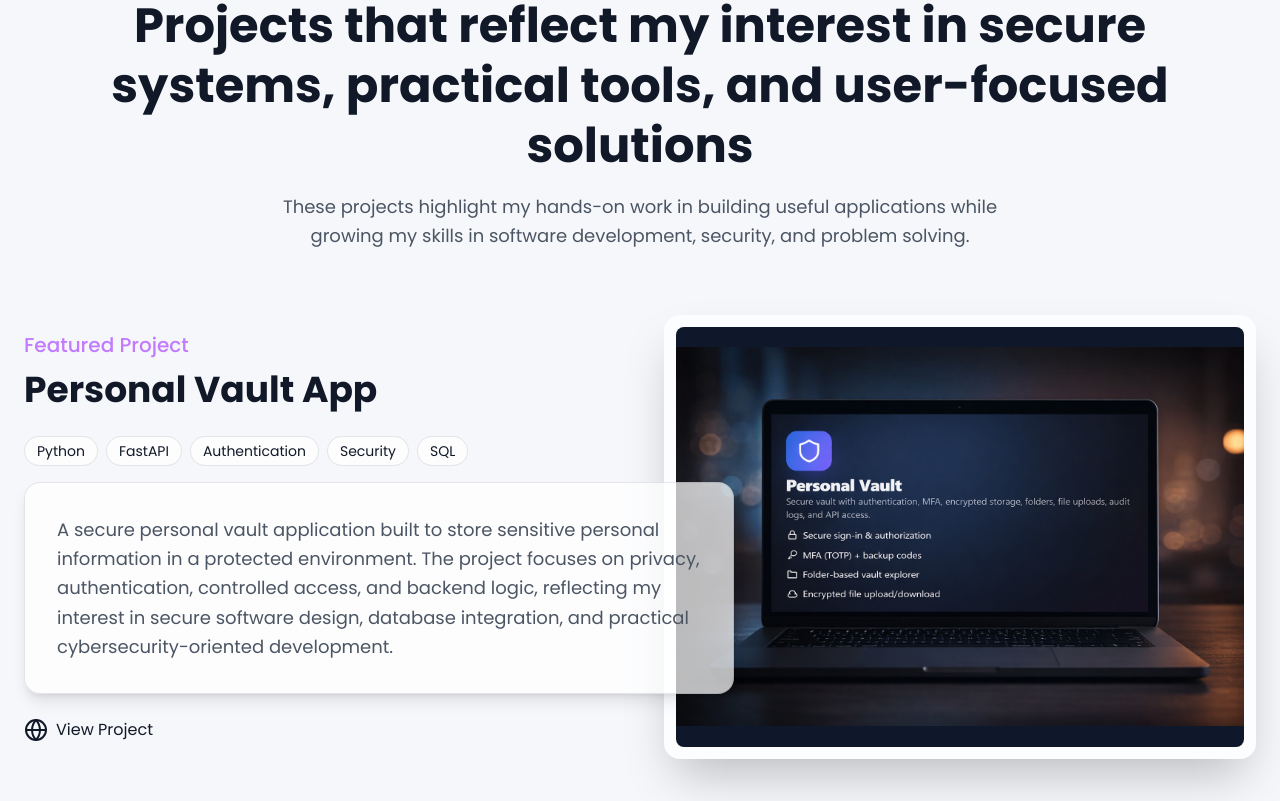
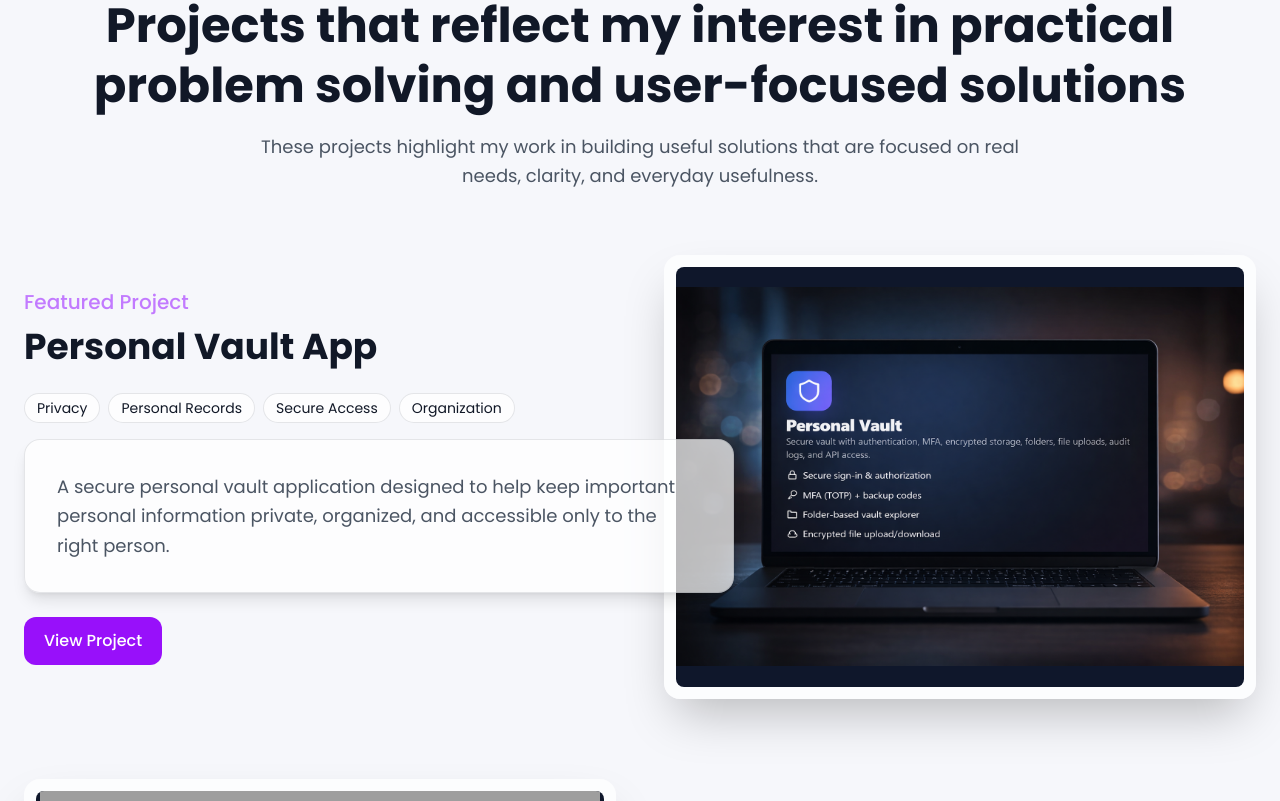
Before and after one commit to rulandry/my-portfolio, a Next.js app: page / in a window 1280 px wide. Shown: the part 2840-3641 px from the top of the page. Built offline with nearby package versions, Linux system fonts and the light colour scheme; grey boxes are pictures that could not be loaded.

Commit message:
Add detailed project modal for user-friendly explanations

```diff
--- a/app/components/Projects.tsx
+++ b/app/components/Projects.tsx
@@ -1,12 +1,21 @@
+"use client";
+
 import Image from "next/image";
+import { useEffect, useState } from "react";
 
 interface Project {
   id: number;
   title: string;
   description: string;
   image: string;
-  link?: string;
   tags: string[];
+  details: {
+    overview: string;
+    audience: string;
+    problem: string;
+    features: string[];
+    value: string;
+  };
 }
 
 const featuredProjects: Project[] = [
@@ -14,23 +23,75 @@ const featuredProjects: Project[] = [
     id: 1,
     title: "Personal Vault App",
     description:
-      "A secure personal vault application built to store sensitive personal information in a protected environment. The project focuses on privacy, authentication, controlled access, and backend logic, reflecting my interest in secure software design, database integration, and practical cybersecurity-oriented development.",
-    link: "https://github.com/rulandry",
+      "A secure personal vault application designed to help keep important personal information private, organized, and accessible only to the right person.",
     image: "/projects/vlt.png",
-    tags: ["Python", "FastAPI", "Authentication", "Security", "SQL"],
+    tags: ["Privacy", "Personal Records", "Secure Access", "Organization"],
+    details: {
+      overview:
+        "The Personal Vault App is a digital space designed to help a person keep important private information in one secure and organized place. Instead of storing sensitive details in scattered notes, documents, or memory, the app gives the user a single location where personal records can be managed more safely and more clearly.",
+      audience:
+        "This app is intended for individuals who want a safer and more organized way to manage private personal information such as important records, confidential notes, or details they do not want easily exposed.",
+      problem:
+        "Many people keep important personal information in places that are difficult to manage or not very secure. This increases the chance of losing information, forgetting key details, or exposing private data in ways they did not intend.",
+      features: [
+        "A protected space where private information can be stored in an organized way",
+        "Controlled access so the information is intended for the owner only",
+        "A cleaner way to manage important personal details in one place",
+        "A structured layout that helps reduce confusion and makes records easier to find",
+        "A design approach focused on privacy, clarity, and personal control",
+      ],
+      value:
+        "The app gives users more confidence and peace of mind by helping them keep sensitive information private, organized, and easier to manage. It turns a scattered and risky process into something more secure and practical.",
+    },
   },
   {
     id: 2,
     title: "Loan Tracker App",
     description:
-      "A loan tracking application developed to help monitor payments, balances, and financial records in a clear and organized way. This project demonstrates my ability to build practical solutions with Python, handle structured data, and design applications that solve real everyday problems through simple and effective user-focused functionality.",
-    link: "https://github.com/rulandry",
+      "A practical application built to help track loans, payments, and remaining balances in a simple, clear, and organized way.",
     image: "/projects/loan.png",
-    tags: ["Python", "Tkinter", "JSON", "Finance Tracking", "UI"],
+    tags: ["Finance Tracking", "Payments", "Organization", "Personal Use"],
+    details: {
+      overview:
+        "The Loan Tracker App is designed to help a user keep a clear record of borrowed money, payments made, and the balance still remaining. It gives a simpler and more understandable way to monitor loan progress without relying on scattered notes or manual calculations.",
+      audience:
+        "This app is useful for individuals who want a straightforward way to manage loan records, follow payment progress, and stay aware of what has already been paid and what is still due.",
+      problem:
+        "Loan information can become difficult to follow when payments are recorded manually or spread across different places. This can lead to confusion, missed details, and a poor understanding of the remaining balance.",
+      features: [
+        "A clear record of total loan amount, payments made, and current balance",
+        "An organized view of payment history to make tracking easier",
+        "A simpler way to understand financial progress over time",
+        "A structured format that reduces mistakes from manual tracking",
+        "A practical design focused on clarity and day-to-day usefulness",
+      ],
+      value:
+        "The app helps users stay organized and more financially aware by making loan tracking easier to understand. It supports better record keeping, clearer payment visibility, and more confidence when following repayment progress.",
+    },
   },
 ];
 
 export default function Projects() {
+  const [selectedProject, setSelectedProject] = useState<Project | null>(null);
+
+  useEffect(() => {
+    if (!selectedProject) return;
+
+    const handleEscape = (event: KeyboardEvent) => {
+      if (event.key === "Escape") {
+        setSelectedProject(null);
+      }
+    };
+
+    document.addEventListener("keydown", handleEscape);
+    document.body.style.overflow = "hidden";
+
+    return () => {
+      document.removeEventListener("keydown", handleEscape);
+      document.body.style.overflow = "";
+    };
+  }, [selectedProject]);
+
   return (
     <section id="projects" className="py-16 sm:py-20 px-4 sm:px-6">
       <div className="container mx-auto max-w-7xl">
@@ -39,13 +100,12 @@ export default function Projects() {
             Featured Projects
           </p>
           <h2 className="text-3xl sm:text-4xl lg:text-5xl font-bold mb-4 leading-tight">
-            Projects that reflect my interest in secure systems, practical tools,
-            and user-focused solutions
+            Projects that reflect my interest in practical problem solving and
+            user-focused solutions
           </h2>
           <p className="theme-muted text-sm sm:text-base lg:text-lg max-w-3xl mx-auto leading-relaxed px-2 sm:px-0">
-            These projects highlight my hands-on work in building useful
-            applications while growing my skills in software development,
-            security, and problem solving.
+            These projects highlight my work in building useful solutions that
+            are focused on real needs, clarity, and everyday usefulness.
           </p>
         </div>
 
@@ -93,36 +153,21 @@ export default function Projects() {
                     </div>
                   </div>
 
-                  {project.link && (
                   <div className="flex justify-center lg:justify-start gap-4">
-                      <a
-                        href={project.link}
-                        target="_blank"
-                        rel="noopener noreferrer"
-                        className="inline-flex items-center gap-2 hover:text-purple-400 transition-colors duration-200"
-                        aria-label={`Visit ${project.title}`}
+                    <button
+                      type="button"
+                      onClick={() => setSelectedProject(project)}
+                      className="inline-flex items-center gap-2 px-5 py-3 rounded-xl bg-purple-600 hover:bg-purple-500 text-white text-sm sm:text-base font-medium transition-colors"
+                      aria-label={`View details for ${project.title}`}
                     >
-                        <svg
-                          xmlns="http://www.w3.org/2000/svg"
-                          viewBox="0 0 24 24"
-                          fill="none"
-                          stroke="currentColor"
-                          strokeWidth="2"
-                          strokeLinecap="round"
-                          strokeLinejoin="round"
-                          className="w-5 h-5 sm:w-6 sm:h-6"
-                        >
-                          <circle cx="12" cy="12" r="10" />
-                          <line x1="2" y1="12" x2="22" y2="12" />
-                          <path d="M12 2a15.3 15.3 0 0 1 4 10 15.3 15.3 0 0 1-4 10 15.3 15.3 0 0 1-4-10 15.3 15.3 0 0 1 4-10z" />
-                        </svg>
-                        <span className="text-sm sm:text-base">View Project</span>
-                      </a>
+                      View Project
+                    </button>
                   </div>
-                  )}
                 </div>
 
-                <div className={`${isEven ? "lg:col-start-1 lg:row-start-1" : ""}`}>
+                <div
+                  className={`${isEven ? "lg:col-start-1 lg:row-start-1" : ""}`}
+                >
                   <div className="relative w-full aspect-4/3 rounded-2xl overflow-hidden theme-panel p-2 sm:p-3 shadow-2xl">
                     <div className="relative w-full h-full rounded-lg overflow-hidden bg-slate-900 flex items-center justify-center">
                       <Image
@@ -140,6 +185,99 @@ export default function Projects() {
           );
         })}
       </div>
+
+      {selectedProject && (
+        <div
+          className="fixed inset-0 z-999 flex items-center justify-center bg-black/80 backdrop-blur-md px-4 sm:px-6"
+          onClick={() => setSelectedProject(null)}
+        >
+          <div
+            className="relative w-full max-w-4xl max-h-[90vh] overflow-y-auto rounded-3xl border border-white/15 bg-[#12091f]/95 shadow-[0_20px_80px_rgba(0,0,0,0.45)] p-6 sm:p-8 lg:p-10"
+            onClick={(e) => e.stopPropagation()}
+          >
+            <button
+              type="button"
+              onClick={() => setSelectedProject(null)}
+              className="absolute top-4 right-4 sm:top-5 sm:right-5 w-10 h-10 rounded-full bg-white/5 border border-white/10 text-white/70 hover:text-white hover:bg-white/10 transition flex items-center justify-center"
+              aria-label="Close project details"
+            >
+              <span className="text-2xl leading-none">×</span>
+            </button>
+
+            <div className="mb-6">
+              <p className="text-xs sm:text-sm uppercase tracking-[0.2em] text-purple-300/80 mb-3">
+                Project Overview
+              </p>
+
+              <h3 className="text-3xl sm:text-4xl lg:text-5xl font-bold text-purple-400 leading-tight">
+                {selectedProject.title}
+              </h3>
+            </div>
+
+            <div className="space-y-5">
+              <div className="rounded-2xl bg-white/5 border border-white/10 p-5 sm:p-6">
+                <h4 className="text-lg sm:text-xl font-semibold text-white mb-3">
+                  What this app is about
+                </h4>
+                <p className="text-white/90 text-sm sm:text-base lg:text-lg leading-relaxed">
+                  {selectedProject.details.overview}
+                </p>
+              </div>
+
+              <div className="rounded-2xl bg-white/5 border border-white/10 p-5 sm:p-6">
+                <h4 className="text-lg sm:text-xl font-semibold text-white mb-3">
+                  Who it is for
+                </h4>
+                <p className="text-white/90 text-sm sm:text-base lg:text-lg leading-relaxed">
+                  {selectedProject.details.audience}
+                </p>
+              </div>
+
+              <div className="rounded-2xl bg-white/5 border border-white/10 p-5 sm:p-6">
+                <h4 className="text-lg sm:text-xl font-semibold text-white mb-3">
+                  Problem it helps solve
+                </h4>
+                <p className="text-white/90 text-sm sm:text-base lg:text-lg leading-relaxed">
+                  {selectedProject.details.problem}
+                </p>
+              </div>
+
+              <div className="rounded-2xl bg-white/5 border border-white/10 p-5 sm:p-6">
+                <h4 className="text-lg sm:text-xl font-semibold text-white mb-3">
+                  Main features
+                </h4>
+                <ul className="space-y-3 text-white/90 text-sm sm:text-base lg:text-lg leading-relaxed">
+                  {selectedProject.details.features.map((feature) => (
+                    <li key={feature} className="flex gap-3">
+                      <span className="text-purple-400 mt-1">•</span>
+                      <span>{feature}</span>
+                    </li>
+                  ))}
+                </ul>
+              </div>
+
+              <div className="rounded-2xl bg-white/5 border border-white/10 p-5 sm:p-6">
+                <h4 className="text-lg sm:text-xl font-semibold text-white mb-3">
+                  Why it matters
+                </h4>
+                <p className="text-white/90 text-sm sm:text-base lg:text-lg leading-relaxed">
+                  {selectedProject.details.value}
+                </p>
+              </div>
+            </div>
+
+            <div className="mt-6 flex justify-end">
+              <button
+                type="button"
+                onClick={() => setSelectedProject(null)}
+                className="px-5 py-2.5 rounded-xl bg-purple-600 hover:bg-purple-500 text-white font-medium transition-colors"
+              >
+                Close
+              </button>
+            </div>
+          </div>
+        </div>
+      )}
     </section>
   );
 }
```
Lines whose indentation alone changed are shown as unchanged.
